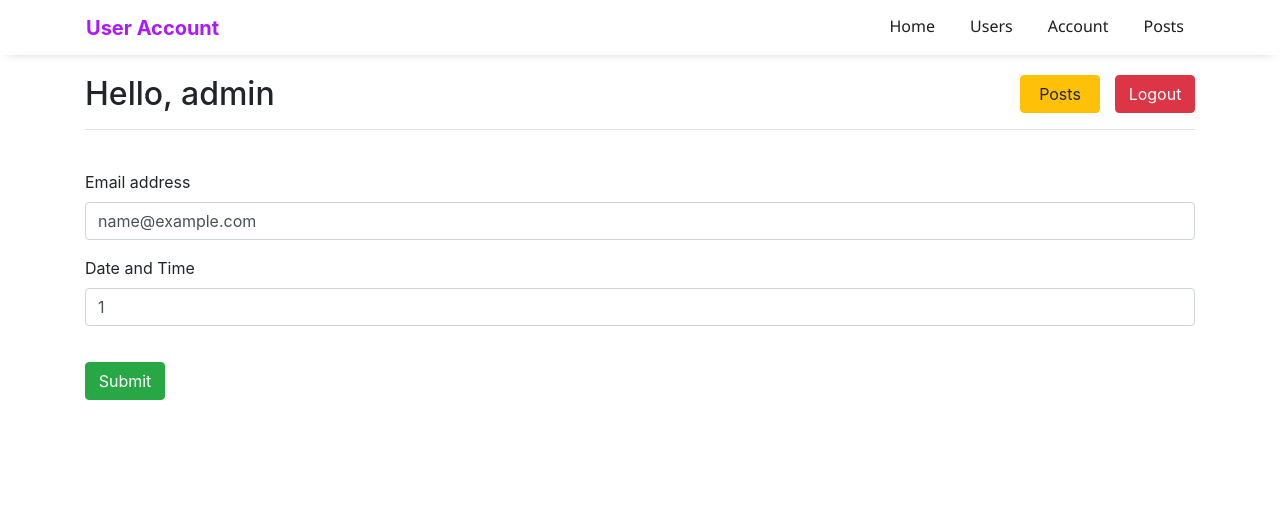
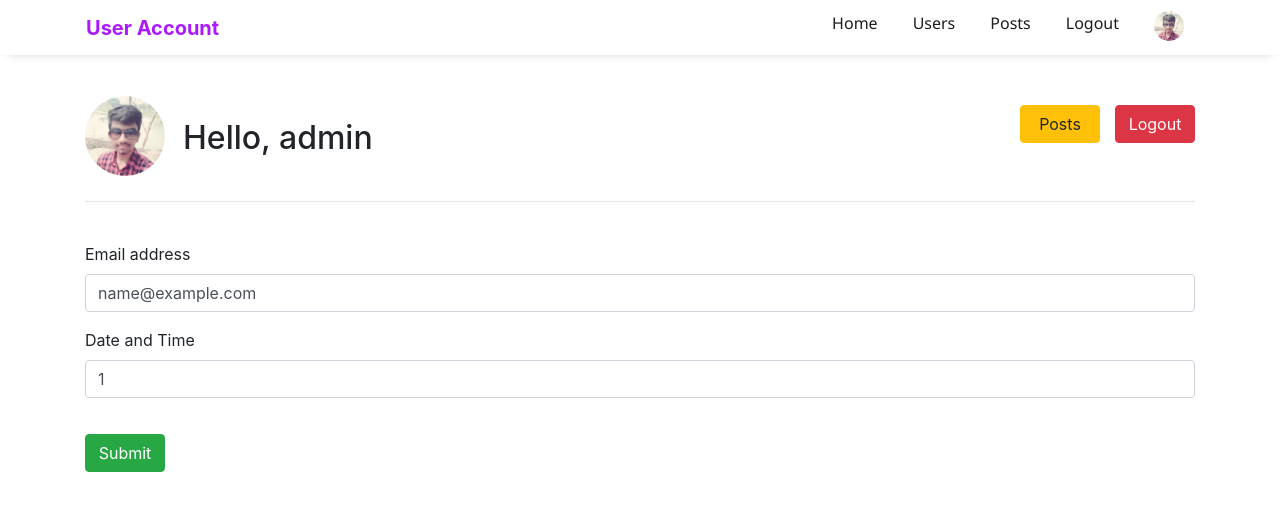
Before and after one commit to Ronik22/Blog_App, a Flask app: page /user in a window 1280 px wide. Shown: the top 511 px of the page. Run offline with Flask 2, Linux system fonts and the light colour scheme; the visitor is signed in with stand-in values (Sample User, id 1).

Commit message:
Files Updated

```diff
--- a/templates/base.html
+++ b/templates/base.html
@@ -17,8 +17,13 @@
           <ul id="rbnav_links">
             <li><a href="/">Home</a></li>
             <li><a href="/view">Users</a></li>
-            <li><a href="/user">Account</a></li>
             <li><a href="/posts">Posts</a></li>
+            {% if "user" in session %}
+                <li><a href="/logout">Logout</a></li>
+                <li><a class="ppsmall" href="/user" ><img style="height: 30px; width: 30px; border-radius: 60px;" src="/static/images/JwyeY6u9_400x400.jpg" alt=""></a></li>
+            {% else %}
+                <li><a href="/login">Login</a></li>
+            {% endif %}
           </ul>
         </nav>
     </div>
--- a/templates/posts.html
+++ b/templates/posts.html
@@ -44,7 +44,7 @@
             <p class="mb-1 text-muted float-right" style="display: inline;">{{post.date_posted}}</p>
 
             <br><br>
-            <p style="white-space: pre-wrap; word-wrap: break-word;">{{post.content}}</p>
+            <p style="white-space: pre-wrap; word-wrap: break-word; height:4.5em; line-height:1.5em; overflow:hidden;">{{post.content}}</p><p><a href="/posts/view/{{post.id}}">[Read-more]</a></p><br>
                 <a class="btn btn-danger" href="/posts/delete/{{post.id}}">Delete</a>
                 <a class="btn btn-warning" href="/posts/edit/{{post.id}}">Edit</a>
             <hr>
@@ -77,7 +77,7 @@
         <p class="mb-1 text-muted float-right" style="display: inline;">{{post.date_posted}}</p>
 
         <br><br>
-        <p style="white-space: pre-wrap; word-wrap: break-word;">{{post.content}}</p>
+        <p style="white-space: pre-wrap; word-wrap: break-word; height:4.5em; line-height:1.5em; overflow:hidden;">{{post.content}}</p><p><a href="/posts/view/{{post.id}}">[Read-more]</a></p><br>
         {% if post.author == session["user"] or session["user"] == "admin" %}
             <a class="btn btn-danger" href="/posts/delete/{{post.id}}">Delete</a>
             <a class="btn btn-warning" href="/posts/edit/{{post.id}}">Edit</a>
--- a/templates/user.html
+++ b/templates/user.html
@@ -18,8 +18,9 @@
 {% endwith %}
 
 <form action="#" method="POST" class="form1">
-    <div>
-        <h2 style="display: inline;">Hello, {{name}}</h2>
+    <div style="margin-top: 50px;">
+        <img style="display:inline; transform: translateY(-9px); height: 80px; width: 80px; border-radius: 60px;" src="/static/images/JwyeY6u9_400x400.jpg" alt="profile-pic">&nbsp&nbsp&nbsp
+        <h2 style="display:inline;">Hello, {{name}}</h2>
         <a style="display: inline; width: 80px; margin-left: 15px;" class="btn btn-danger float-right" href="/logout">Logout</a>
         <a style="display: inline; width: 80px; margin-left: 15px;" class="btn btn-warning float-right" href="/posts">Posts</a>
     </div>
```
